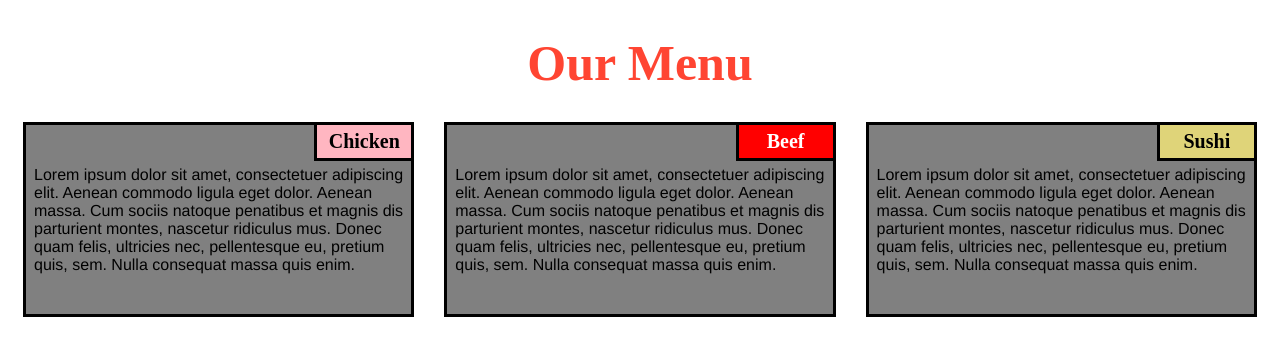
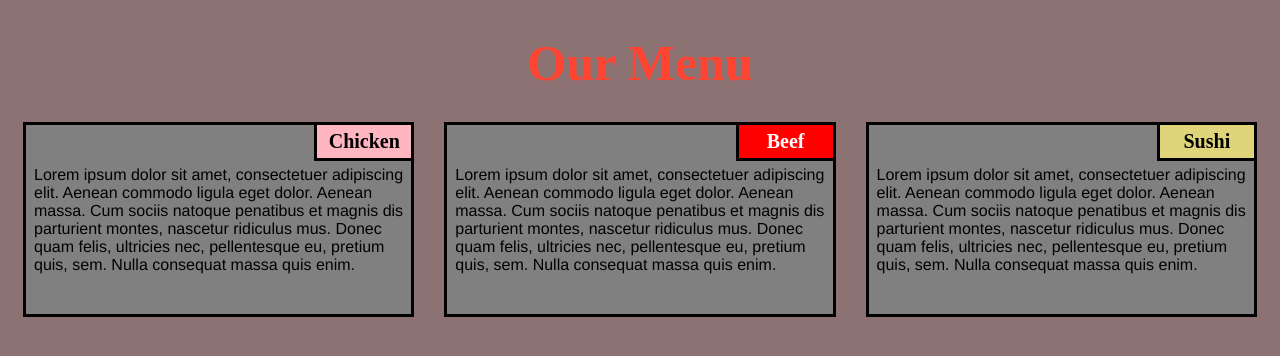
Before and after one commit to lucky720s/lucky720s.github.io, a plain HTML site: page web/index.html in a window 1280 px wide. Drawn offline with Linux system fonts and the light colour scheme.

Commit message:
Update style.css
upd

```diff
--- a/web/css/style.css
+++ b/web/css/style.css
@@ -4,7 +4,7 @@
     }
 
     body {
-        background-color: white;
+        background-color: #8c7272;
     }
 
     h1 {
```
